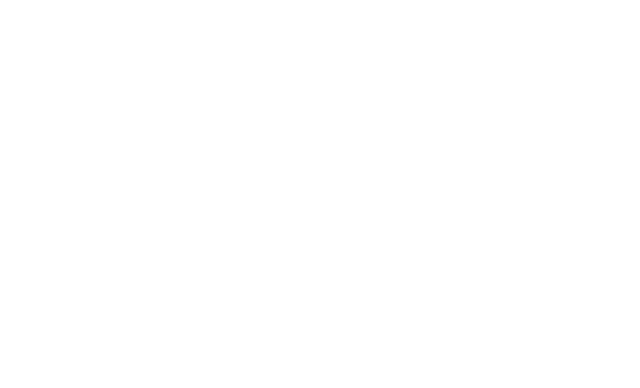
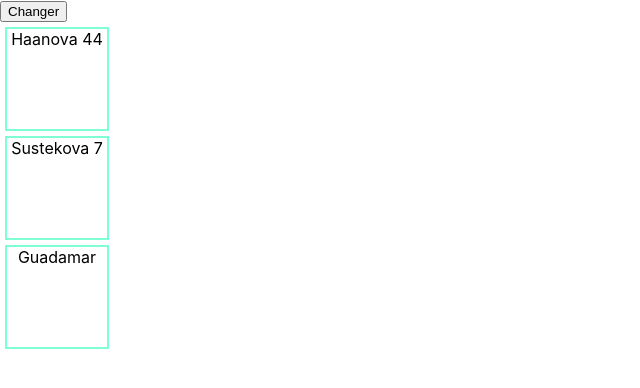
Before and after one commit to DmitriyVetrov/rocket-jump, a React (Create React App) app: page / in a window 1280 px wide. Shown: the top 388 px of the page, without its empty margins (0-640 px from the left). Built offline with nearby package versions, Linux system fonts and the light colour scheme.

Commit message:
unit #14 is finished

```diff
--- a/src/App.js
+++ b/src/App.js
@@ -1,8 +1,37 @@
-import logo from "./logo.svg";
+//import logo from "./logo.svg";
 import "./App.css";
+import { Component } from "react";
+import Realt from "./Components/Realt";
 
-function App() {
-  return <p></p>;
+class App extends Component {
+  state = {
+    flats: [
+      { addres: "Haanova 44", square: "72" },
+      { addres: "Sustekova 7", square: "29" },
+      { addres: "Guadamar", square: "61" },
+    ],
+  };
+
+  handleButton() {
+    console.log("clicked");
+  }
+
+  render() {
+    return (
+      <>
+        <button
+          onKeyUp={() => {
+            console.log("feature");
+          }}
+        >
+          Changer
+        </button>
+        <Realt name={this.state.flats[0].addres}></Realt>
+        <Realt name={this.state.flats[1].addres}></Realt>
+        <Realt name={this.state.flats[2].addres}></Realt>
+      </>
+    );
+  }
 }
 
 export default App;
--- /dev/null
+++ b/src/Components/Realt.jsx
@@ -0,0 +1,8 @@
+import React from "react";
+import classes from "./Realt.module.css";
+
+function Realt(props) {
+  return <div className={classes.item}>{props.name}</div>;
+}
+
+export default Realt;
--- /dev/null
+++ b/src/Components/Realt.module.css
@@ -0,0 +1,9 @@
+.item {
+  text-align: center;
+  width: 100px;
+  height: 100px;
+  margin: 5px;
+  border-color: aquamarine;
+  border-width: 2px;
+  border-style: solid;
+}
```
